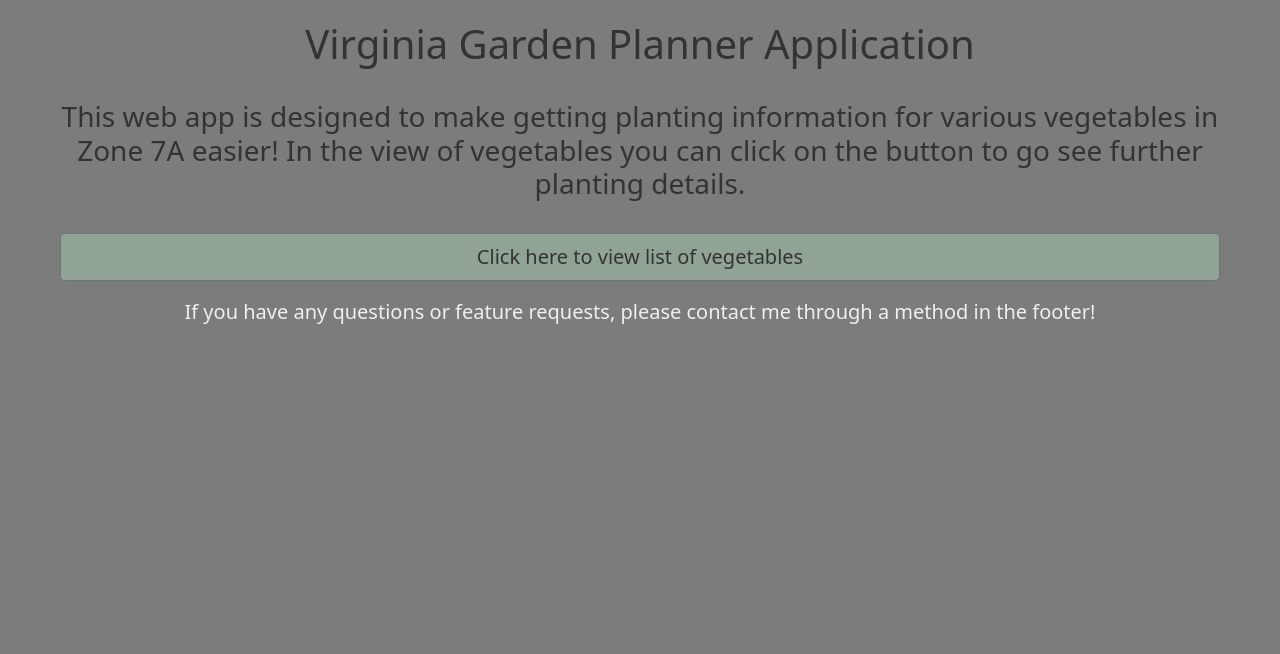
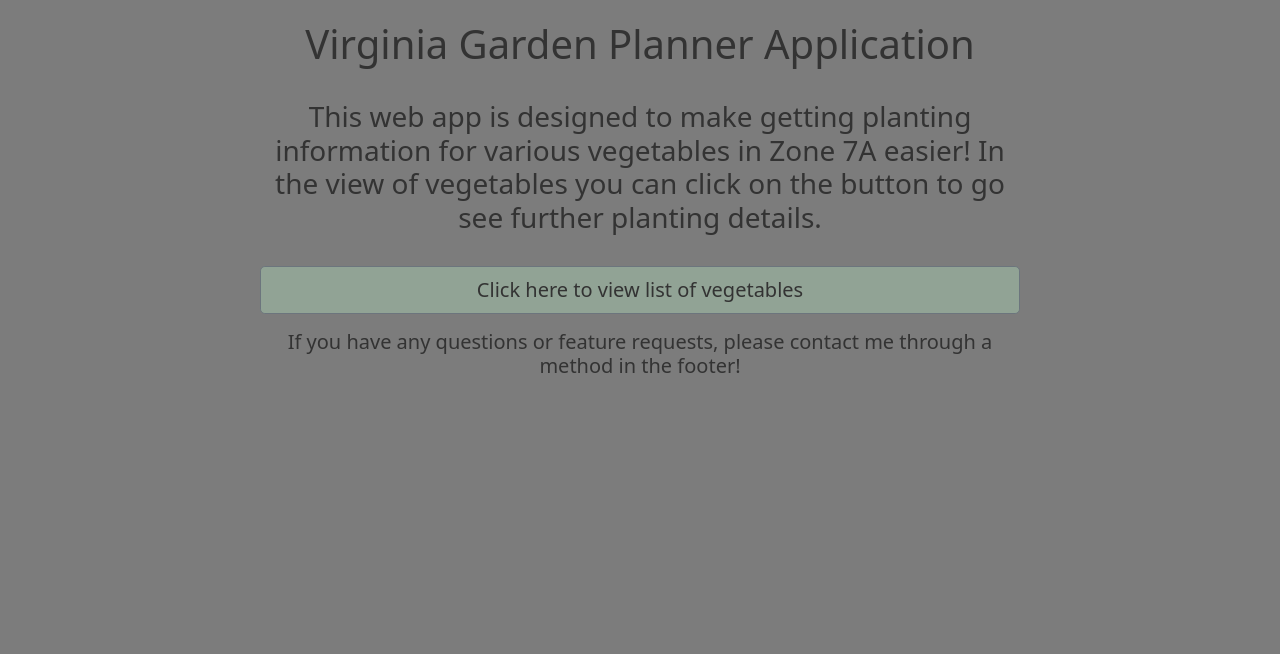
Before and after one commit to toquothty/garden-planner, a Flask app: page / in a window 1280 px wide. Shown: the part 54-708 px from the top of the page. Run offline with Flask 2, Linux system fonts and the light colour scheme; data comes from the database, SQL or seed files in the repository.

Commit message:
Updated container styling for main page

```diff
--- a/static/css/main.css
+++ b/static/css/main.css
@@ -16,10 +16,9 @@ html {
     text-align: center;
 }
 .container {
-    max-width: 1200px;
+    max-width: 800px;
     padding: 20px;
-    margin-left: auto;
-    margin-right: auto;
+    margin: auto;
     text-align: center;
 }
 
@@ -30,6 +29,7 @@ body {
 }
 
 a,
+p,
 h1,
 h2,
 h3,
@@ -103,6 +103,7 @@ h5 {
 
 footer {
     position: fixed;
+    left: 0;
     bottom: 0;
     width: 100%;
     height: 60px;
```
